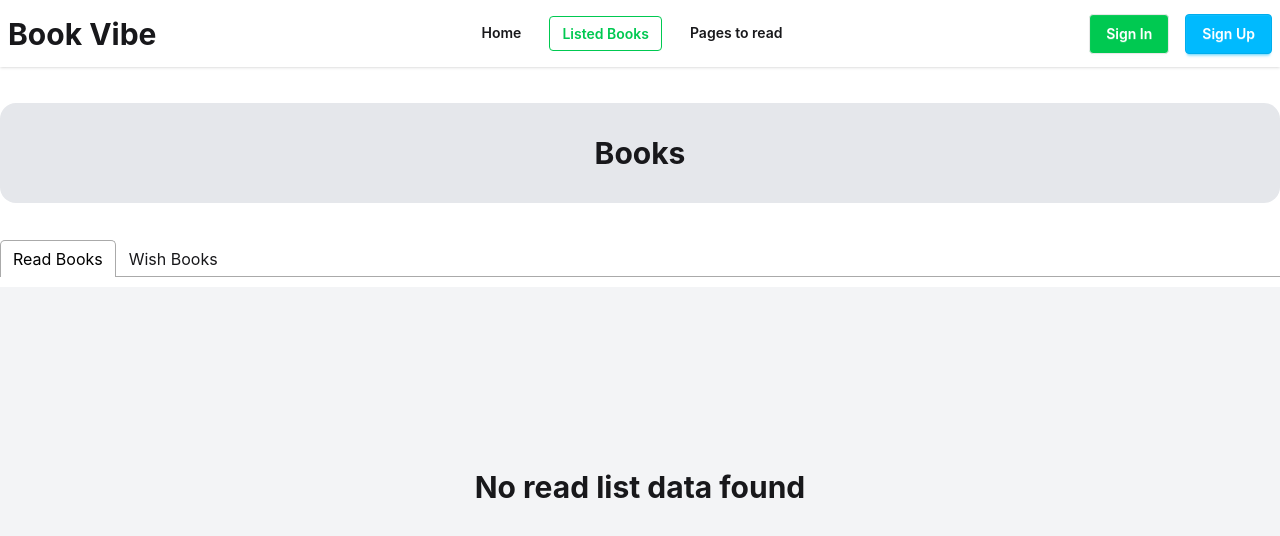
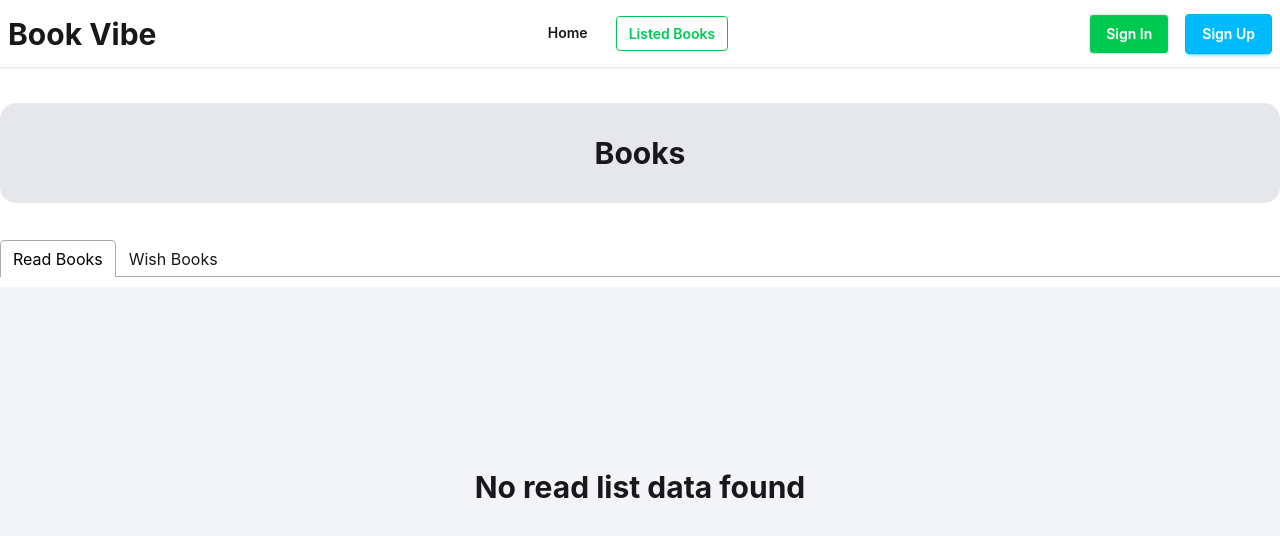
Before and after one commit to KhalidSifullahSIam2004/Book-vibe-siam11, a React (Vite) app: page /listedbooks in a window 1280 px wide. Shown: the top 536 px of the page. Built offline with nearby package versions, Linux system fonts and the light colour scheme.

Commit message:
almost done

```diff
--- a/src/Components/AllTimeShow/Navbar/Navbar.jsx
+++ b/src/Components/AllTimeShow/Navbar/Navbar.jsx
@@ -48,16 +48,7 @@ const Navbar = () => {
                   Listed Books
                 </NavLink>
               </li>
-              <li className="font-semibold">
-                <NavLink
-                  to="/pages-to-read"
-                  className={({ isActive }) =>
-                    isActive && "text-green-500 border border-green-500"
-                  }
-                >
-                  Pages to read
-                </NavLink>
-              </li>
+
             </ul>
           </div>
           <h2 className="font-bold text-3xl">Book Vibe</h2>
@@ -84,21 +75,11 @@ const Navbar = () => {
                 Listed Books
               </NavLink>
             </li>
-            <li className="font-semibold mr-4">
-              <NavLink
-                to="/pages-to-read"
-                className={({ isActive }) =>
-                  isActive && "text-green-500 border border-green-500"
-                }
-              >
-                Pages to read
-              </NavLink>
-            </li>
           </ul>
         </div>
         <div className="navbar-end gap-4">
-          <button className="btn bg-green-500 text-white">Sign In</button>
-          <button className="btn btn-info text-white">Sign Up</button>
+          <button className="btn bg-green-500 text-white hover:scale-90 transition-all duration-1000">Sign In</button>
+          <button className="btn btn-info text-white hover:scale-90 transition-all duration-1000">Sign Up</button>
         </div>
       </div>
     </nav>
--- a/src/Components/DynamicShow/BookDetails/BookDetails.jsx
+++ b/src/Components/DynamicShow/BookDetails/BookDetails.jsx
@@ -63,10 +63,10 @@ const BookDetails = () => {
             </p>
           </div>
           <div className="flex gap-4">
-            <button className="btn border bg-white" onClick={() => handleMarkAsRead(findBook)}>
+            <button className="btn border bg-white hover:scale-95 transition-all duration-700" onClick={() => handleMarkAsRead(findBook)}>
               Mark as Read
             </button>
-            <button className="btn btn-info text-white"  onClick={() => handleWishList(findBook)}>Add to Wishlist</button>
+            <button className="btn btn-info text-white hover:scale-95 transition-all duration-700"  onClick={() => handleWishList(findBook)}>Add to Wishlist</button>
           </div>
         </div>
       </div>
--- a/src/Components/DynamicShow/HomePage/HomePage.jsx
+++ b/src/Components/DynamicShow/HomePage/HomePage.jsx
@@ -1,6 +1,7 @@
 import React from "react";
 import bannerImage from "../../../assets/banner.png";
 import Books from "../Books/Books";
+import { Link } from "react-router";
 
 const HomePage = () => {
   return (
@@ -12,9 +13,9 @@ const HomePage = () => {
           <h1 className="text-5xl font-bold">
             Books to freshen up <br /> your bookshelf
           </h1>
-          <button className="btn bg-green-500 text-white w-52 rounded-lg py-6">
+          <Link className="btn bg-green-500 text-white w-52 rounded-lg py-6 hover:bg-green-800 hover:scale-90 hover:-translate-y-2 transition-all duration-1000" to={'/listedbooks'}>
             View The List
-          </button>
+          </Link>
         </div>
       </div>
     </div>
--- a/src/Components/DynamicShow/WishList/WishList.jsx
+++ b/src/Components/DynamicShow/WishList/WishList.jsx
@@ -1,5 +1,6 @@
 import React, { use } from 'react';
 import { BookContext } from '../../../Context/Context';
+import { Link } from 'react-router';
 
 const WishList = () => {
 
@@ -64,7 +65,7 @@ const WishList = () => {
                                   <p className="text-orange-400 bg-orange-50 text-center p-1 rounded-full">
                                   Rating:  {wishBook.rating}
                                   </p>
-                                  <button className='btn bg-green-500 text-white rounded-full'>View Details</button>
+                                  <Link className='btn bg-green-500 text-white rounded-full' to={`/books/${wishBook.bookId}`} key={wishBook.bookId}>View Details</Link>
                                 </div>
                               </div>
                             </div>
```
